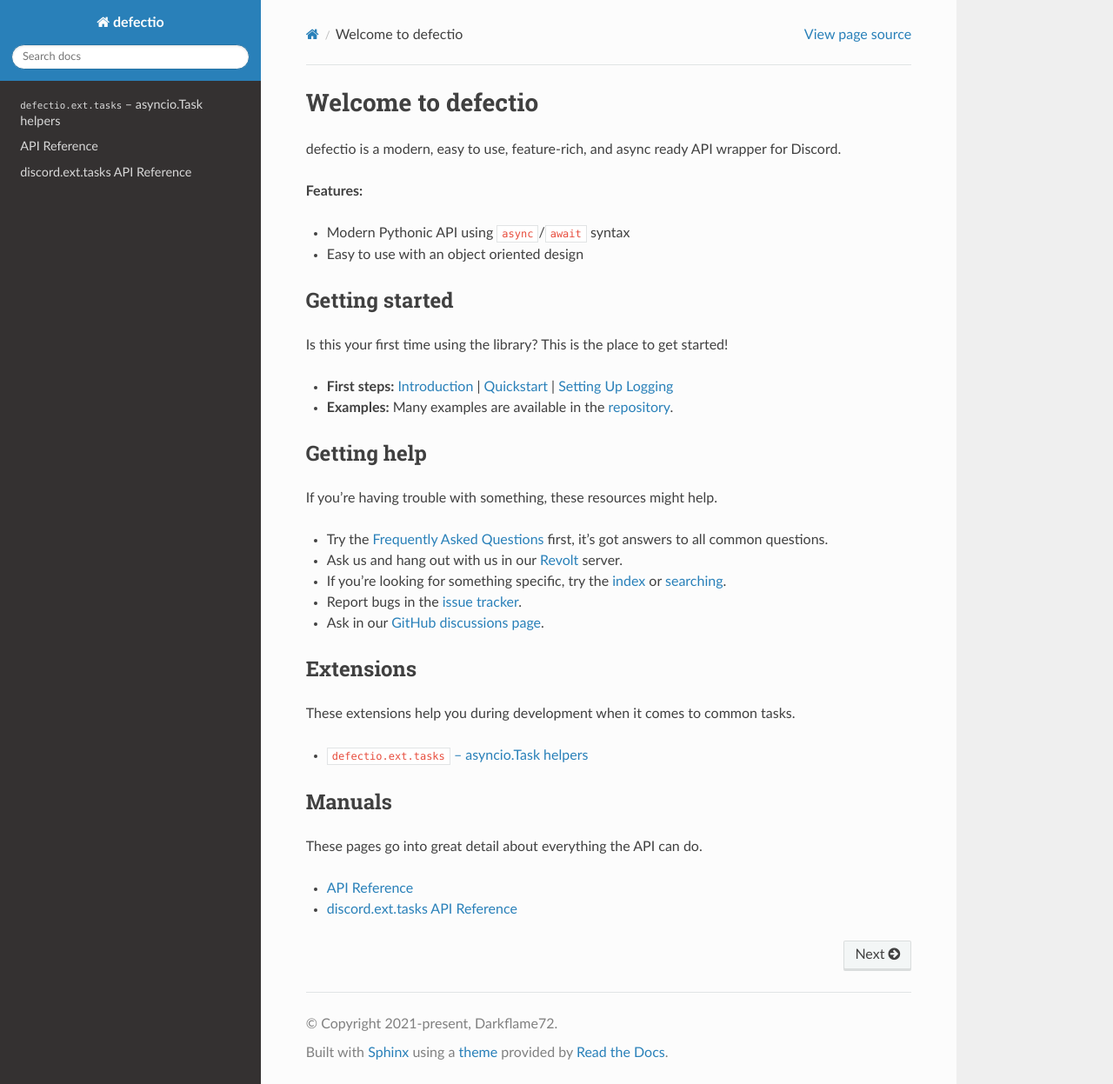
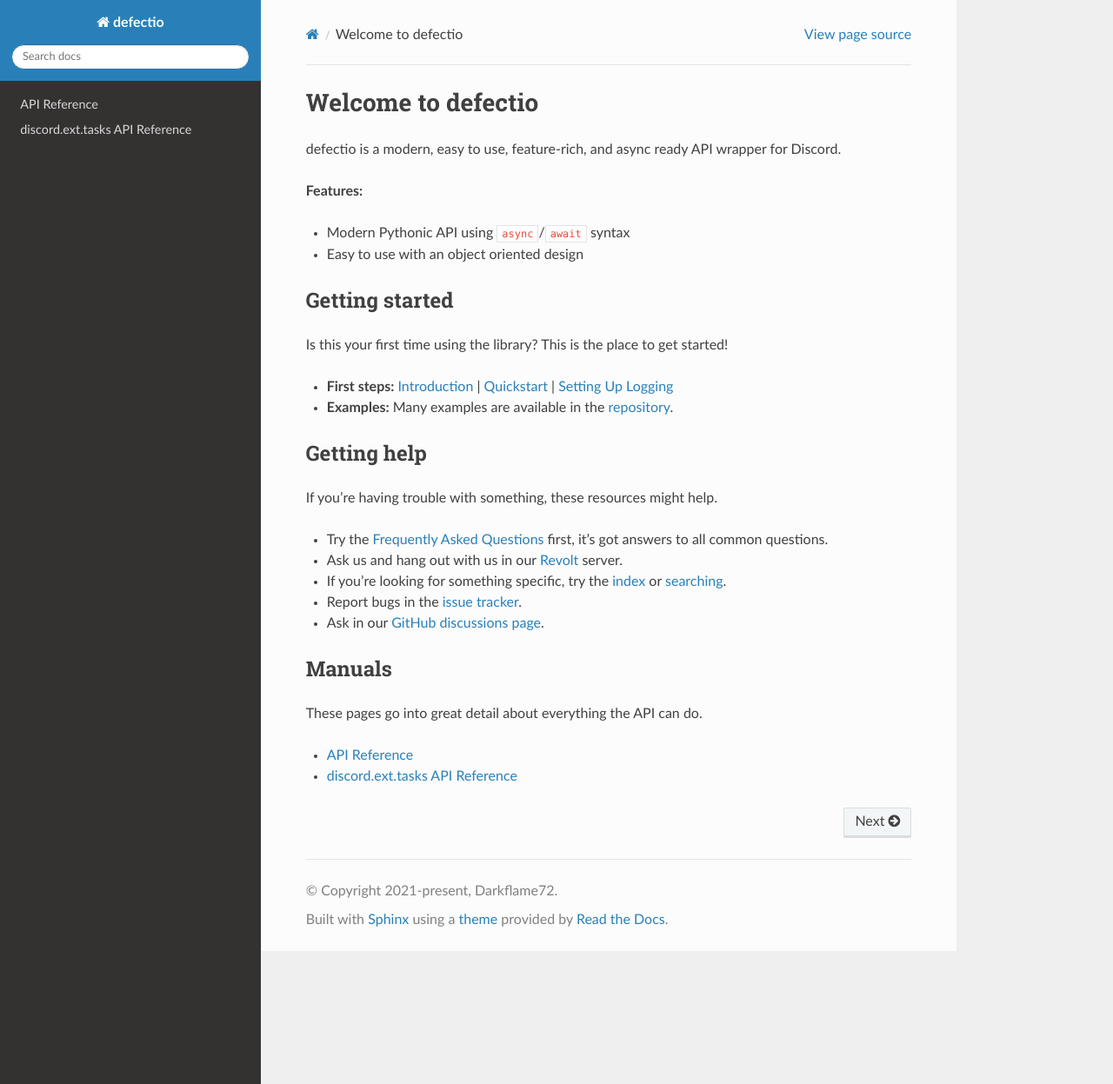
Before and after one commit to LimeProgramming/defectio, a Sphinx documentation site: the page built from docs/index.rst, in a window 1280 px wide and 1247 px high. Shown: the whole window at 87% size. Built offline with Sphinx 7.4.7 and the Read the Docs theme 2.0.0, drawn with Linux system fonts in a browser that asks for light colours.

Commit message:
fix docs

```diff
--- a/docs/index.rst
+++ b/docs/index.rst
@@ -33,16 +33,6 @@
 - Report bugs in the :resource:`issue tracker <issues>`.
 - Ask in our :resource:`GitHub discussions page <discussions>`.
 
-Extensions
-------------
-
-These extensions help you during development when it comes to common tasks.
-
-.. toctree::
-  :maxdepth: 1
-
-  ext/tasks/index.rst
-
 Manuals
 ---------
 
```
